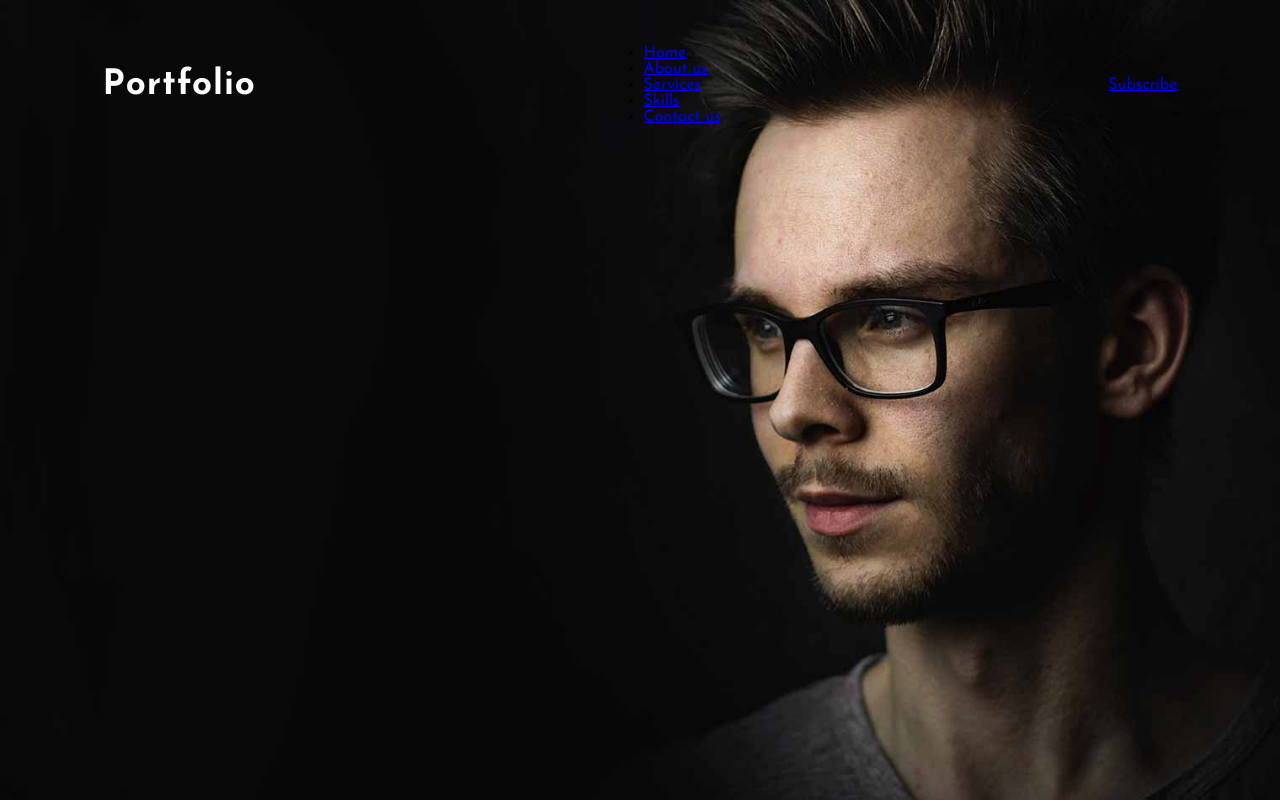
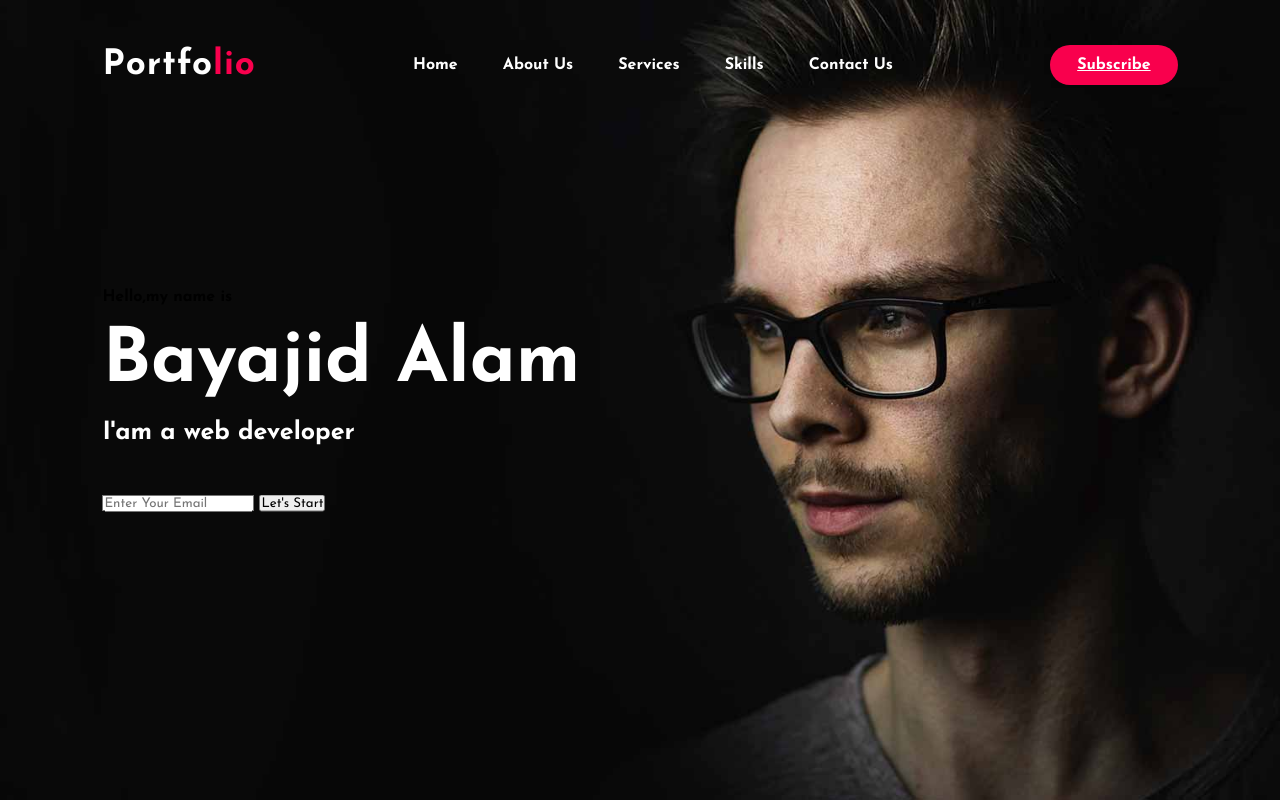
Before and after one commit to BayajidAlam/portfolio-with-html-css, a plain HTML site: page index.html in a window 1280 px wide. Drawn offline with Linux system fonts and the light colour scheme.

Commit message:
more added

```diff
--- a/index.html
+++ b/index.html
@@ -24,6 +24,18 @@
       </ul>
       <a href="#" class="btn">Subscribe</a>
     </nav>
+    <div class="content">
+      <h4>Hello,my name is</h4>
+      <h1>Bayajid Alam</h1>
+      <h3>I'am a web developer</h3>
+      <div class="Newsletter">
+        <form>
+          <input type="email" name="email" id="mail" placeholder="Enter Your Email">
+          <input type="submit" name="submit" value="Let's Start">
+        </form>
+      </div>
+
+    </div>
   </div>
 </body>
 </html>
--- a/style.css
+++ b/style.css
@@ -25,3 +25,49 @@ nav{
   letter-spacing: 1px;
   cursor: pointer;
 }
+span{
+  color: #f9004d;
+}
+nav ul li{
+  list-style: none;
+  display: inline-block;
+  padding: 10px 20px;
+}
+nav ul li a{
+  color: white;
+  text-decoration: none;
+  font-weight: bold;
+  text-transform: capitalize;
+}
+nav ul li a:hover{
+  color: #f9004d;
+  transition: 0.4s;
+}
+.btn{
+  background-color: #f9004d;
+  color: white;
+  border: 2px solid transparent;
+  font-weight: bold;
+  padding: 10px 25px;
+  border-radius: 30px;
+  transition: transform .4s;
+}
+.btn:hover{
+  transform: scale(1.2);
+}
+.content{
+  position: absolute;
+  top: 50%;
+  left: 8%;
+  transform: translateY(-50%);
+}
+h1{
+  color: white;
+  margin: 20px 0px 20px;
+  font-size: 75px;
+}
+h3{
+  color: white;
+  font-size: 25px;
+  margin-bottom: 50px;
+}
```
